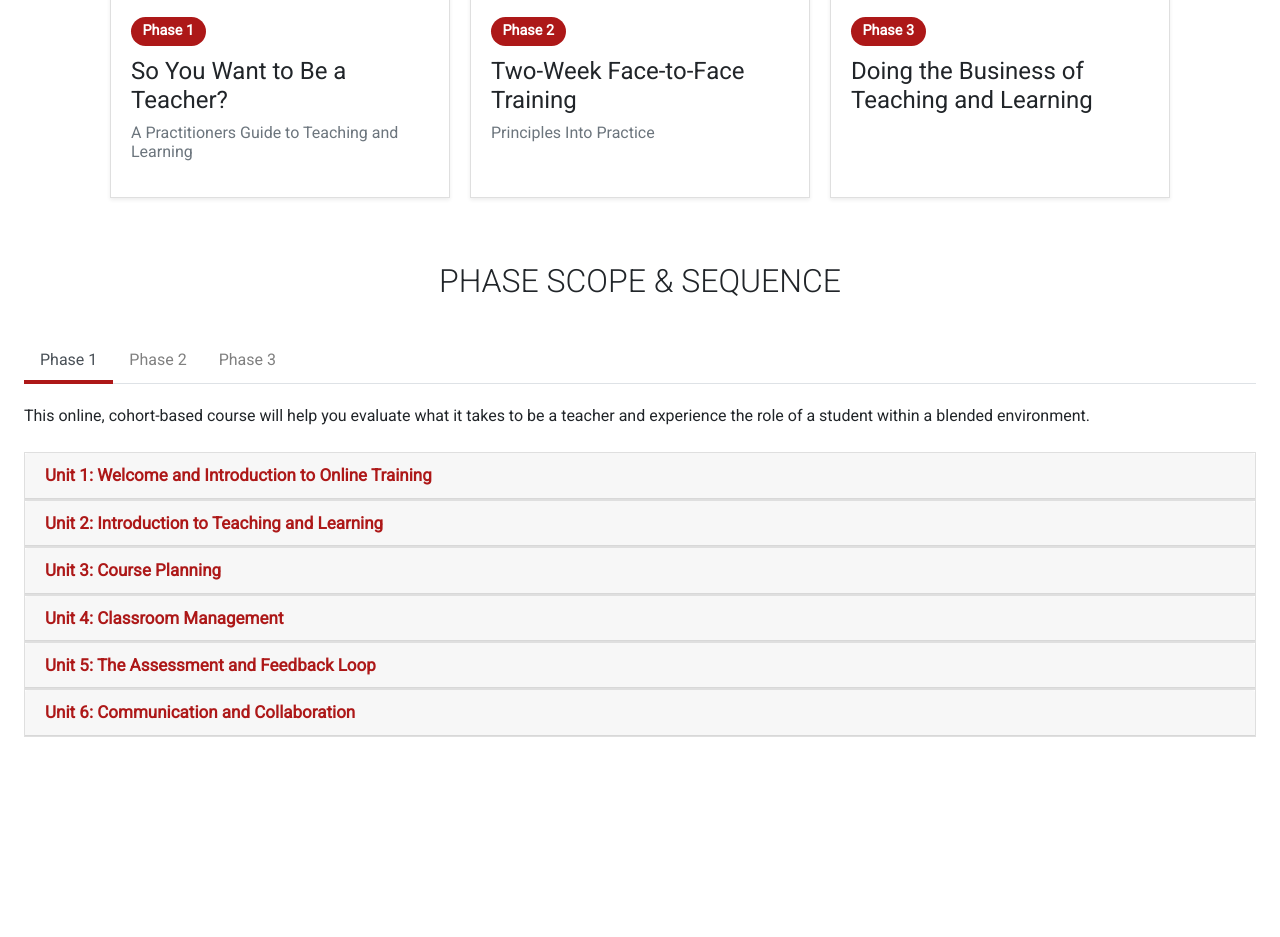
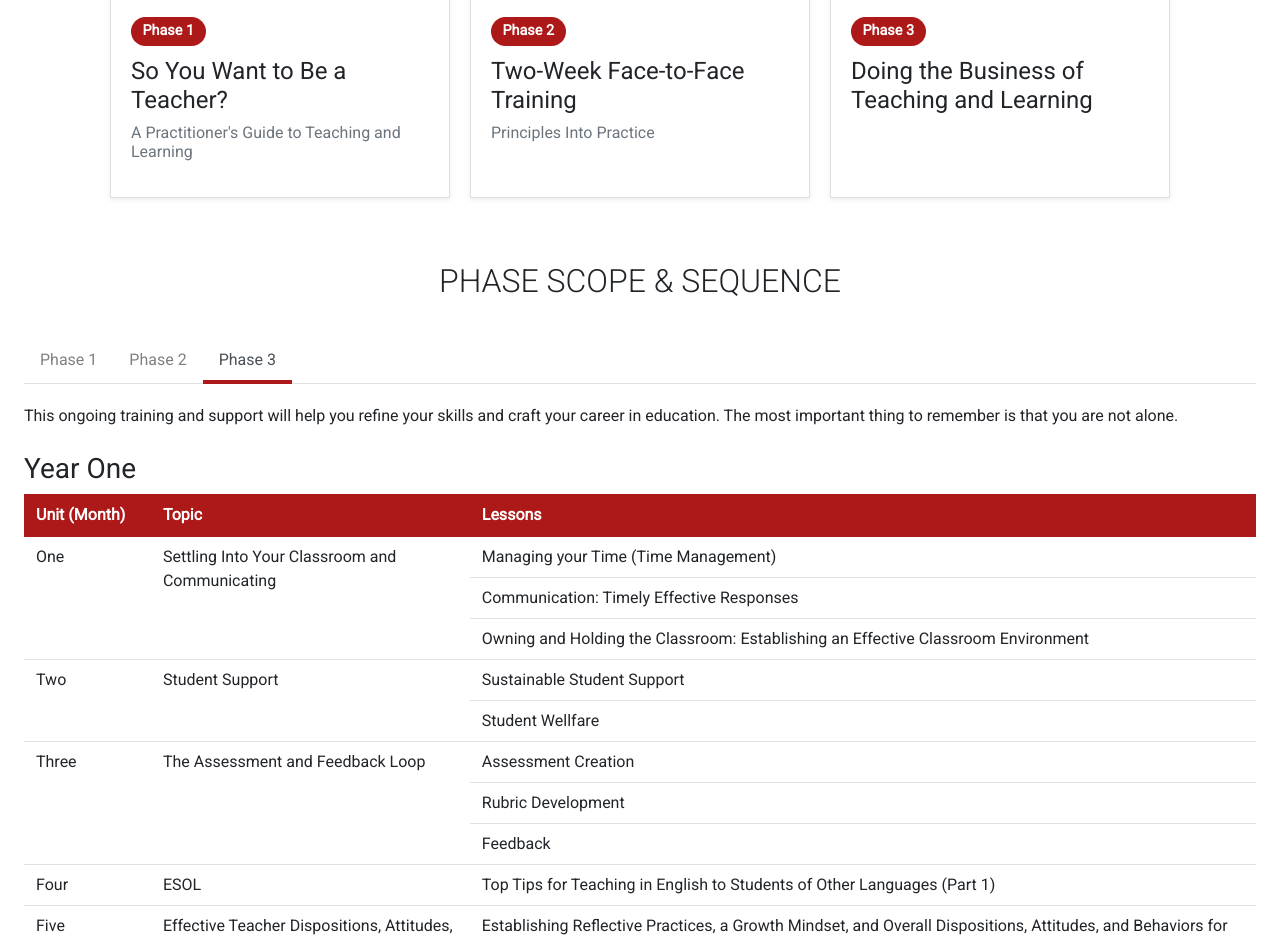
Before and after one commit to Cybjorg/cybjorg.github.io, a plain HTML site: page sneak_peek.html in a window 1280 px wide. Shown: the part 548-1485 px from the top of the page. Before the commit the page ends 1317 px from the top, so only its background shows below. Drawn offline with nearby package versions, Linux system fonts and the light colour scheme.

Commit message:
Corrections

```diff
--- a/sneak_peek.html
+++ b/sneak_peek.html
@@ -34,7 +34,7 @@
                     <div class="card-body d-flex flex-column align-items-start"><span class="badge badge-pill badge-primary tt-badge-sequence">Phase 1</span>
                         <div class="flex-grow-1">
                             <h4>So You Want to Be a Teacher?</h4>
-                            <h6 class="text-muted mb-3">A Practitioners Guide to Teaching and Learning</h6>
+                            <h6 class="text-muted mb-3">A Practitioner's Guide to Teaching and Learning</h6>
                         </div><a class="btn btn-primary btn-phase-details" role="button" href="#" id="btn-phase-1-details" data-target="phase-1-tab" tab-content="tab-1" tab-target="phase-tabs" style="display: none;">View Details</a></div>
                 </div>
             </div>
@@ -69,12 +69,12 @@
             <div class="col">
                 <div id="phase-tabs" class="tt-tabs">
                     <ul class="nav nav-tabs">
-                        <li class="nav-item" id="phase-1-tab"><a class="nav-link active" role="tab" data-toggle="tab" href="#tab-1">Phase 1</a></li>
+                        <li class="nav-item" id="phase-1-tab"><a class="nav-link" role="tab" data-toggle="tab" href="#tab-1">Phase 1</a></li>
                         <li class="nav-item" id="phase-2-tab"><a class="nav-link" role="tab" data-toggle="tab" href="#tab-2">Phase 2</a></li>
-                        <li class="nav-item" id="phase-3-tab"><a class="nav-link" role="tab" data-toggle="tab" href="#tab-3">Phase 3</a></li>
+                        <li class="nav-item" id="phase-3-tab"><a class="nav-link active" role="tab" data-toggle="tab" href="#tab-3">Phase 3</a></li>
                     </ul>
                     <div class="tab-content">
-                        <div class="tab-pane active" role="tabpanel" id="tab-1">
+                        <div class="tab-pane" role="tabpanel" id="tab-1">
                             <p class="mb-4">This online, cohort-based course will help you evaluate what it takes to be a teacher and experience the role of a student within a blended environment.</p>
                             <div role="tablist" id="accordion-2" class="tt-accordion">
                                 <div class="card">
@@ -361,7 +361,7 @@
                                 </div>
                             </div>
                         </div>
-                        <div class="tab-pane" role="tabpanel" id="tab-3">
+                        <div class="tab-pane active" role="tabpanel" id="tab-3">
                             <p class="mb-4">This ongoing training and support will help you refine your skills and craft your career in education. The most important thing to remember is that you are not alone.</p>
                             <h3>Year One</h3>
                             <div class="table-responsive tt-table mb-3">
@@ -537,7 +537,6 @@
                                         </tr>
                                         <tr>
                                             <td>Twelve</td>
-                                            <td>Cell 2</td>
                                             <td>Work towards completing your training certificate</td>
                                         </tr>
                                     </tbody>
```
Also changed, not shown: unit_2_1_4.html (+2 -1 lines), unit_2_6_1.html (+1 -1 lines), assets/img/10Einstein.jpg, assets/img/25233152_s_b.jpg, assets/img/44633499_s_b.jpg, assets/img/46312047_s_b.jpg, assets/img/Teacher+Characteristics+word+cloud+2.png, assets/img/Teacher+and+Student.jpg, assets/img/Time+for+a+change.jpg, assets/img/bknd-tech.jpg, assets/img/icon-fireworks-red.png, assets/img/placeholder-image.jpg, assets/img/placeholder-video.jpg, assets/img/screen-content-iphone-6.jpg.
